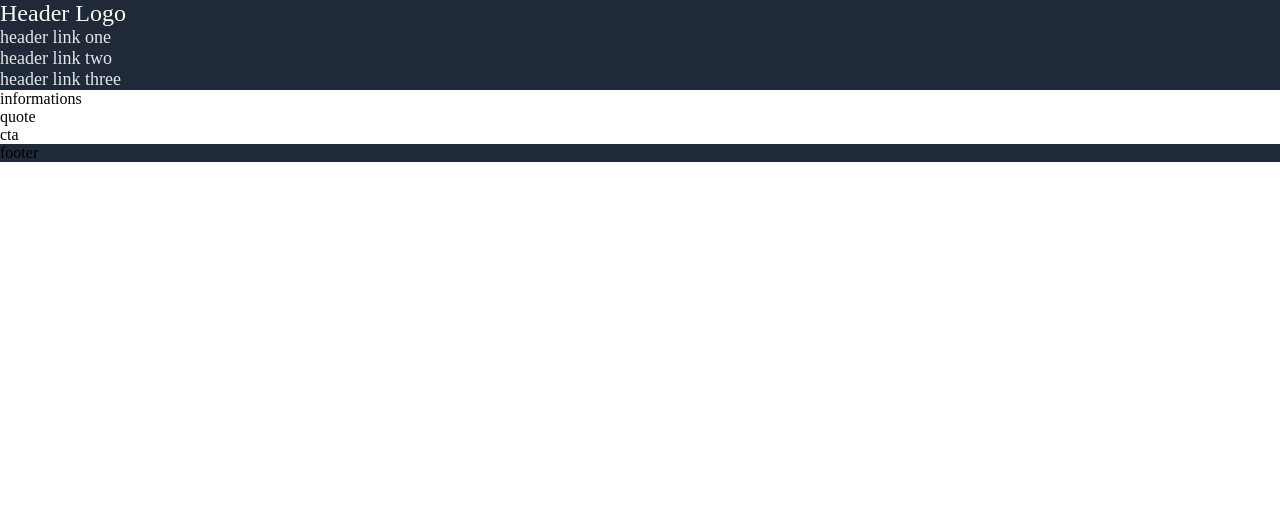
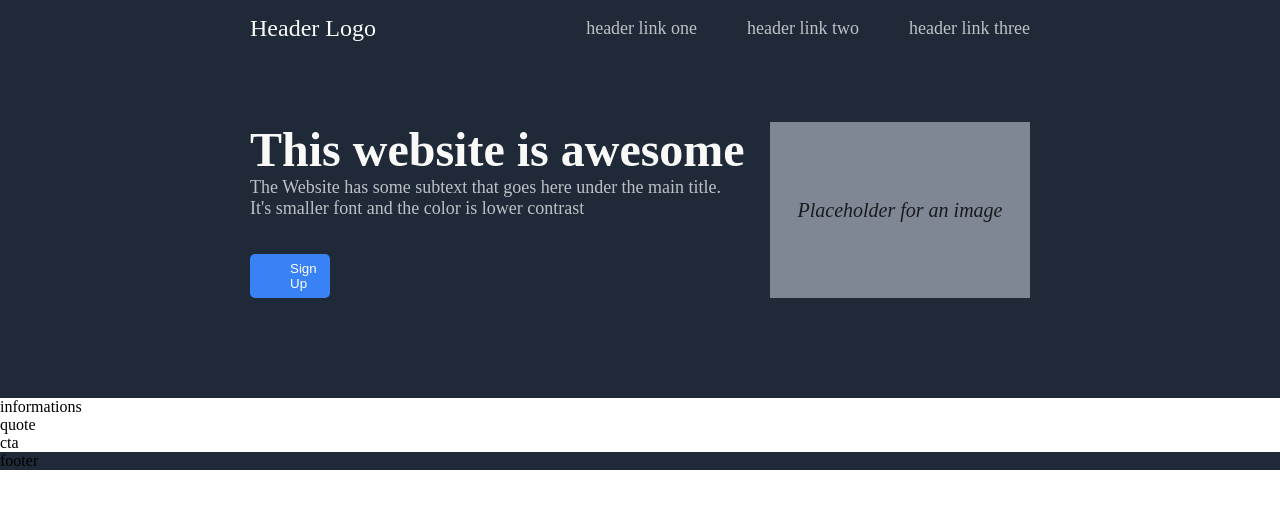
Before and after one commit to AlexandreGNT/Landing-Page, a plain HTML site: page index.html in a window 1280 px wide. Drawn offline with Linux system fonts and the light colour scheme.

Commit message:
header and banner finished

```diff
--- a/index.html
+++ b/index.html
@@ -8,12 +8,30 @@
 </head>
 <body>
     <div class="hero">
+        <div class="hero-header">
             <div class="logo">Header Logo</div>
             <ul class="navbar">
                 <li class="link">header link one</li>
                 <li class="link">header link two</li>
                 <li class="link">header link three</li>
             </ul>
+        </div> <!-- end logo and navbar -->
+        <div class="hero-banner">
+            <div class="banner-text">
+                <div class="banner-title">
+                    This website is awesome
+                </div>
+                <p>
+                    The Website has some subtext that goes here under the main title. <br>It's smaller font and the color is lower contrast
+                </p>
+                <button class="banner-cta">Sign Up</button>
+            </div>
+
+            <div class="banner-image">
+                <p>Placeholder for an image</p>
+            </div>
+
+        </div> <!-- end text and img -->
     </div>
     <div class="informations">
        informations
--- a/style.css
+++ b/style.css
@@ -7,11 +7,66 @@
 .footer{
     background-color: #1f2937;
 }
+.hero-header{
+    display: flex;
+    justify-content: space-between;
+    align-items: center;
+    padding: 15px 250px;
+}
 .logo{
     font-size: 24px;
     color: #f9faf8;
 }
-.link{
+.navbar{
+    list-style-type: none;
+    display: flex;
+    gap: 50px;
+}
+.link,
+.hero-banner p
+{
     font-size: 18px;
     color: #e5e7eb;
+    opacity: 0.8;
 }
+.hero-banner{
+    display: flex;
+    justify-content: space-between;
+    padding: 15px 250px 100px 250px;
+    margin-top: 50px;
+}
+.banner-title{
+    font-size: 48px;
+    font-weight: bolder;
+    color: #f9faf8;
+}
+.banner-text,
+.banner-image{
+    display: flex;
+    flex-direction: column;
+}
+.banner-text{
+    flex:2
+}
+.banner-cta{
+    color: white;
+    background-color: #3882f6;
+    width: 10%;
+    padding: 7px 40px;
+    margin-top: 35px;
+    border: none;
+    border-radius: 5px;
+}
+.banner-image{
+    display: flex;
+    justify-content: center;
+    align-items: center;
+    flex:1;
+    height: auto;
+    background-color: #7f8694;
+}
+.banner-image p{
+    color: black;
+    font-size: 20px;
+    font-style: italic;
+}
```
Lines whose indentation alone changed are shown as unchanged.
